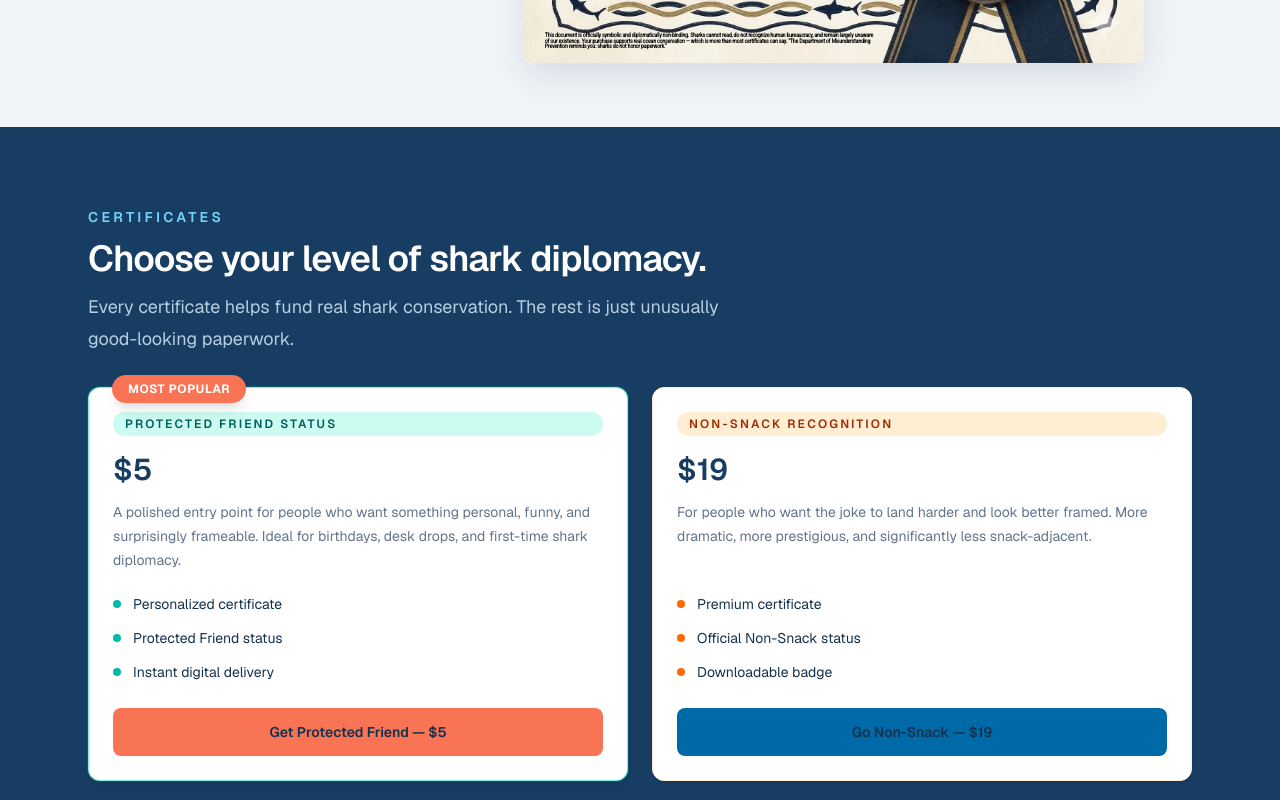
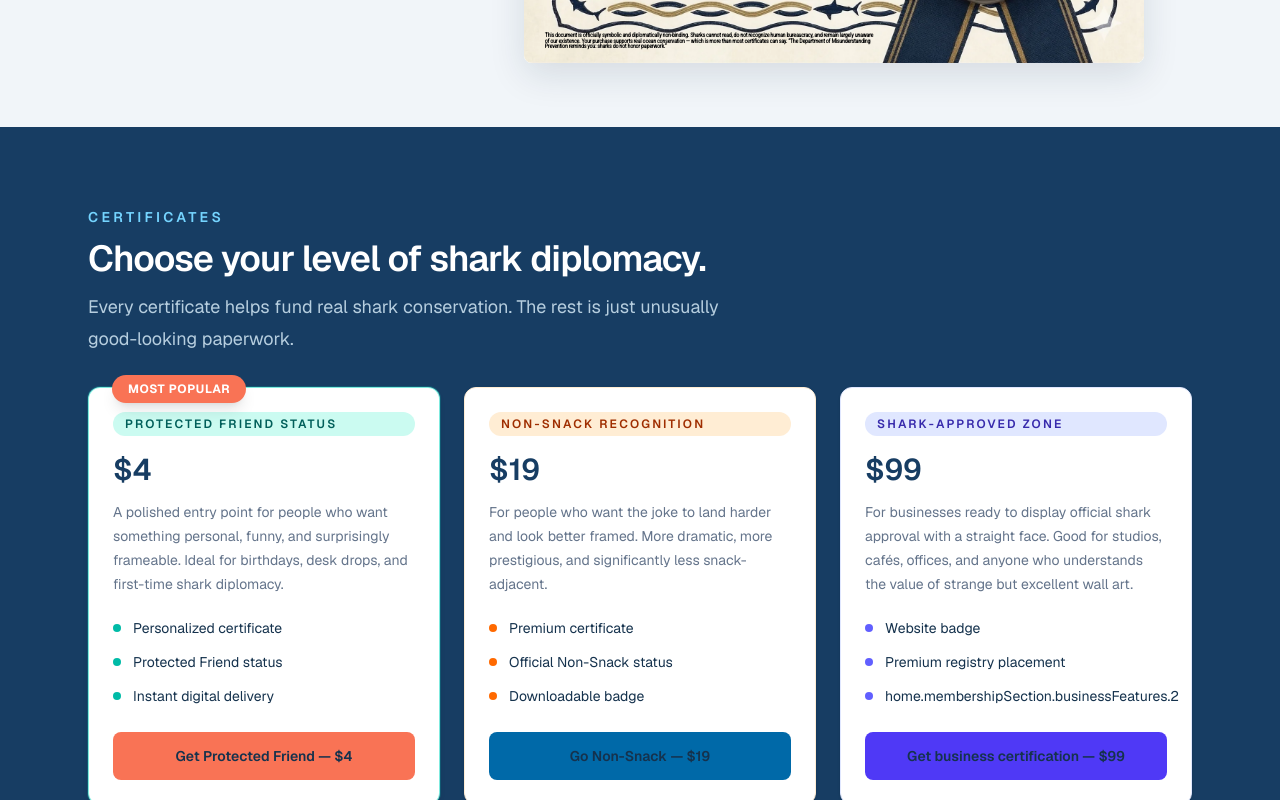
Before and after one commit to sharkhumanalliance/shark-human-alliance-web, a Next.js app: page /en in a window 1280 px wide. Shown: the part 2000-2800 px from the top of the page. Built offline with nearby package versions, Linux system fonts and the light colour scheme; no server answers.

Commit message:
opravená success message

```diff
--- a/app/[locale]/layout.tsx
+++ b/app/[locale]/layout.tsx
@@ -47,7 +47,7 @@ export const metadata: Metadata = {
     template: "%s | Shark Human Alliance",
   },
   description:
-    "Get your official Protected Friend Status certificate. A hilarious personalized gift that funds real shark conservation. Digital delivery, from $5.",
+    "Get your official Protected Friend Status certificate. A hilarious personalized gift that funds real shark conservation. Digital delivery, from $4.",
   metadataBase: new URL("https://sharkhumanalliance.com"),
   openGraph: {
     type: "website",
@@ -68,7 +68,7 @@ export const metadata: Metadata = {
     card: "summary_large_image",
     title: "Shark Human Alliance",
     description:
-      "Official shark protection certificates + real conservation funding. From $5.",
+      "Official shark protection certificates + real conservation funding. From $4.",
     images: ["/mascots/finnley-luna-hero-v2.webp"],
   },
   robots: {
@@ -128,7 +128,7 @@ function JsonLd() {
       {
         "@type": "Offer",
         name: "Protected Friend Status",
-        price: "5.00",
+        price: "4.00",
         priceCurrency: "USD",
         availability: "https://schema.org/InStock",
         url: "https://sharkhumanalliance.com/purchase?tier=protected",
--- a/components/home/home-content.tsx
+++ b/components/home/home-content.tsx
@@ -169,7 +169,7 @@ export function HomeContent() {
             </p>
           </div>
 
-          <div className="mt-7 grid gap-5 md:mt-8 md:grid-cols-2 md:items-stretch md:gap-6">
+          <div className="mt-7 grid gap-5 md:mt-8 md:grid-cols-3 md:items-stretch md:gap-6">
             <MembershipCard
               variant="protected"
               title={t("membershipSection.protectedTitle")}
@@ -199,28 +199,20 @@ export function HomeContent() {
               ctaLabel={t("membershipSection.nonsnackCta")}
               href="/purchase?tier=nonsnack"
             />
-          </div>
 
-          <div className="mt-6 rounded-2xl border border-indigo-200/30 bg-white/10 p-4 text-sky-50 sm:p-5">
-            <p className="text-xs font-semibold uppercase tracking-[0.24em] text-sky-300">
-              {t("membershipSection.businessEyebrow")}
-            </p>
-            <div className="mt-3 flex flex-col gap-4 lg:flex-row lg:items-center lg:justify-between">
-              <div className="max-w-3xl">
-                <h3 className="text-xl font-semibold text-white sm:text-2xl">
-                  {t("membershipSection.businessTitle")} — {t("membershipSection.businessPrice")}
-                </h3>
-                <p className="mt-2 text-sm leading-6 text-sky-100/80">
-                  {t("membershipSection.businessDescription")}
-                </p>
-              </div>
-              <LocalizedLink
-                href="/purchase?tier=business"
-                className="inline-flex min-h-[48px] w-full items-center justify-center rounded-lg border border-indigo-300/40 bg-indigo-500 px-5 py-3 text-sm font-semibold text-white transition hover:bg-indigo-400 sm:w-auto"
-              >
-                {t("membershipSection.businessCta")}
-              </LocalizedLink>
-            </div>
+            <MembershipCard
+              variant="business"
+              title={t("membershipSection.businessTitle")}
+              price={t("membershipSection.businessPrice")}
+              description={t("membershipSection.businessDescription")}
+              features={[
+                t("membershipSection.businessFeatures.0"),
+                t("membershipSection.businessFeatures.1"),
+                t("membershipSection.businessFeatures.2"),
+              ]}
+              ctaLabel={t("membershipSection.businessCta")}
+              href="/purchase?tier=business"
+            />
           </div>
         </div>
       </section>
--- a/components/membership/membership-page-content.tsx
+++ b/components/membership/membership-page-content.tsx
@@ -62,7 +62,7 @@ export function MembershipPageContent() {
       id: "protected",
       variant: "protected" as const,
       title: t("protectedTitle"),
-      price: "$5",
+      price: "$4",
       description: t("protectedDescription"),
       features: [t("protectedFeatures.0"), t("protectedFeatures.1"), t("protectedFeatures.2")],
       ctaLabel: t("protectedCta"),
--- a/components/membership/protected-friend-content.tsx
+++ b/components/membership/protected-friend-content.tsx
@@ -56,7 +56,7 @@ export function ProtectedFriendContent() {
             </p>
 
             <p className="mt-4 text-3xl font-semibold text-[var(--brand-dark)] sm:text-4xl">
-              $5
+              $4
             </p>
 
             <ul className="mt-8 space-y-4">
--- a/components/purchase/post-purchase-share.tsx
+++ b/components/purchase/post-purchase-share.tsx
@@ -296,7 +296,9 @@ export function PostPurchaseShare({ member }: PostPurchaseShareProps) {
           <div className="mt-5 flex flex-col gap-3 sm:flex-row sm:flex-wrap sm:items-center">
             <button
               type="button"
-              onClick={shareStory}
+              onClick={() => {
+                void shareStory();
+              }}
               disabled={isBusy}
               className="inline-flex min-h-[52px] items-center justify-center rounded-xl bg-[var(--brand)] px-6 py-4 text-sm font-semibold text-white transition hover:bg-[var(--brand-dark)] disabled:cursor-not-allowed disabled:opacity-70"
             >
@@ -304,7 +306,9 @@ export function PostPurchaseShare({ member }: PostPurchaseShareProps) {
             </button>
             <button
               type="button"
-              onClick={downloadStory}
+              onClick={() => {
+                void downloadStory();
+              }}
               disabled={isBusy}
               className="inline-flex min-h-[52px] items-center justify-center rounded-xl border border-[var(--border)] bg-white px-6 py-4 text-sm font-semibold text-[var(--brand-dark)] transition hover:border-sky-300 hover:bg-sky-50 disabled:cursor-not-allowed disabled:opacity-70"
             >
@@ -312,7 +316,9 @@ export function PostPurchaseShare({ member }: PostPurchaseShareProps) {
             </button>
             <button
               type="button"
-              onClick={copyLink}
+              onClick={() => {
+                void copyLink();
+              }}
               className="inline-flex min-h-[52px] items-center justify-center rounded-xl border border-[var(--border)] bg-white px-6 py-4 text-sm font-semibold text-[var(--brand-dark)] transition hover:border-sky-300 hover:bg-sky-50"
             >
               {copyState === "done" ? t("copySuccess") : copyState === "error" ? t("copyError") : t("copyButton")}
--- a/components/purchase/purchase-flow.tsx
+++ b/components/purchase/purchase-flow.tsx
@@ -122,15 +122,15 @@ function PurchaseFlowInner() {
   }, [referredByCode]);
 
   const tierPrices: Record<Tier, string> = {
-    basic: "$5",
-    protected: "$5",
+    basic: "$4",
+    protected: "$4",
     nonsnack: "$19",
     business: "$99",
   };
 
   const tierValues: Record<Tier, number> = {
-    basic: 5,
-    protected: 5,
+    basic: 4,
+    protected: 4,
     nonsnack: 19,
     business: 99,
   };
--- a/components/site-header.tsx
+++ b/components/site-header.tsx
@@ -32,14 +32,13 @@ export function SiteHeader() {
     { label: t("nav.membership"), href: "/membership" },
     { label: t("nav.impact"), href: "/impact" },
     { label: t("nav.registry"), href: "/registry" },
-    { label: t("nav.wanted"), href: "/wanted" },
     { label: t("nav.faq"), href: "/faq" },
   ];
 
   return (
     <header className="sticky top-0 z-50 overflow-x-clip border-b border-[var(--border)] bg-white/90 backdrop-blur">
-      <div className="mx-auto flex w-full max-w-6xl min-w-0 items-center justify-between px-4 py-3 sm:px-6">
-        <LocalizedLink href="/" onClick={() => setMenuOpen(false)} className="flex min-w-0 shrink items-center gap-3">
+      <div className="mx-auto flex w-full max-w-6xl min-w-0 items-center justify-between px-4 py-3 sm:px-6 lg:grid lg:grid-cols-[minmax(0,1fr)_auto_minmax(0,1fr)] lg:items-center lg:gap-6 lg:justify-normal">
+        <LocalizedLink href="/" onClick={() => setMenuOpen(false)} className="flex min-w-0 shrink items-center gap-3 lg:justify-self-start">
           <div className="flex h-10 w-10 shrink-0 items-center justify-center rounded-xl bg-[var(--brand-dark)] text-xs font-semibold text-white">
             SHA
           </div>
@@ -53,7 +52,7 @@ export function SiteHeader() {
           </div>
         </LocalizedLink>
 
-        <nav className="hidden items-center gap-6 lg:flex">
+        <nav className="hidden items-center justify-center gap-6 lg:flex">
           {navItems.map((item) => (
             <LocalizedLink
               key={item.href}
@@ -65,7 +64,7 @@ export function SiteHeader() {
           ))}
         </nav>
 
-        <div className="flex shrink-0 items-center gap-2 sm:gap-2.5">
+        <div className="flex shrink-0 items-center gap-2 sm:gap-2.5 lg:justify-self-end">
           <LanguageSwitcher />
           <LocalizedLink
             href="/purchase?tier=protected"
--- a/lib/stripe.ts
+++ b/lib/stripe.ts
@@ -2,8 +2,8 @@ import Stripe from "stripe";
 
 /** Price in cents for each tier */
 export const TIER_PRICES: Record<string, number> = {
-  basic: 500,
-  protected: 500,
+  basic: 400,
+  protected: 400,
   nonsnack: 1900,
   business: 9900,
 };
```
Also changed, not shown: messages/en.json, messages/es.json.
